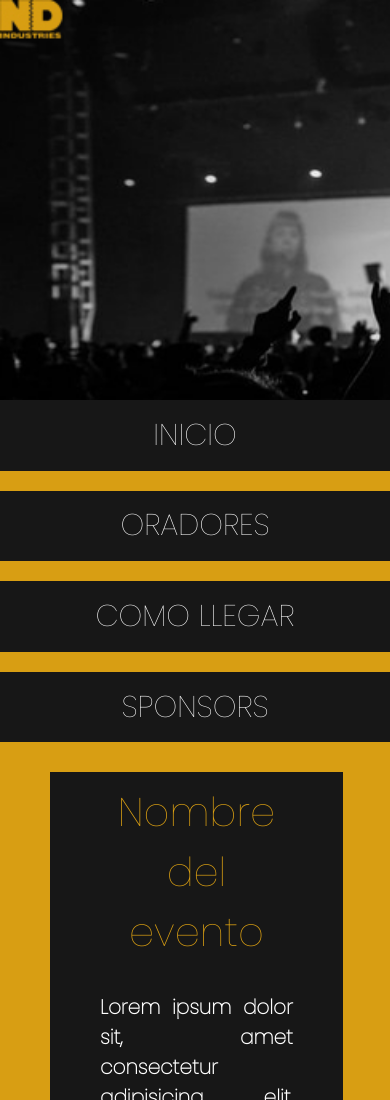
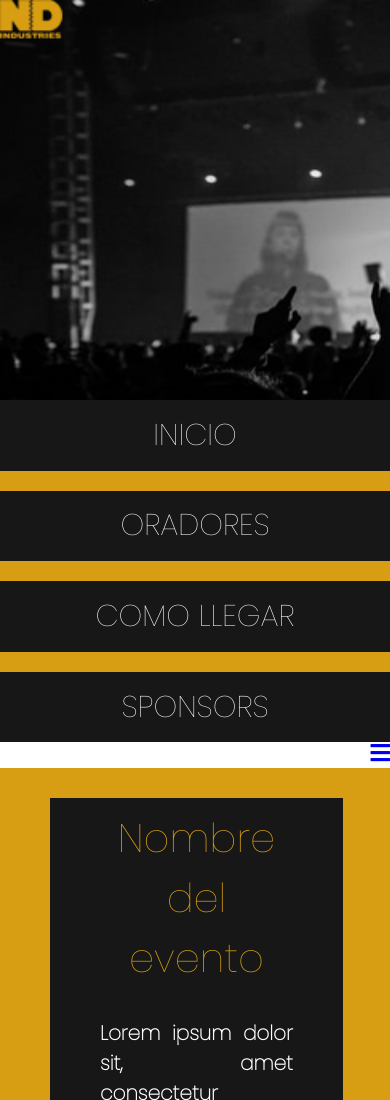
Before and after one commit to Nicolascoding27/Acamicafullstack, a plain HTML site: page LANDING PAGE FIRST DRAFT/index.html in a window 390 px wide. Shown: the top 1100 px of the page. Drawn offline with Linux system fonts and the light colour scheme.

Commit message:
hamburger menu added

```diff
--- a/LANDING PAGE FIRST DRAFT/index.html
+++ b/LANDING PAGE FIRST DRAFT/index.html
@@ -10,6 +10,8 @@
     <title>Landind page first draft</title>
     <!-- header outside body should I put it inside?
      -->
+     <link rel="stylesheet" href="https://use.fontawesome.com/releases/v5.6.3/css/all.css" integrity="sha384-UHRtZLI+pbxtHCWp1t77Bi1L4ZtiqrqD80Kn4Z8NTSRyMA2Fd33n5dQ8lWUE00s/" crossorigin="anonymous">
+
     <header>
     </header>
     <div class="wrapper">
@@ -20,6 +22,11 @@
             <li>Como llegar</li>
             <li>Sponsors</li>
         </ul>
+        <div class="hamburger">
+            <a href="javascript:void(0);" class="icon" onclick="myFunction()">
+                <i class="fa fa-bars"></i>
+            </a>
+        </div>
     </nav>
     <body>
     <main>
--- a/LANDING PAGE FIRST DRAFT/index.scss
+++ b/LANDING PAGE FIRST DRAFT/index.scss
@@ -7,6 +7,10 @@ html,body{
     padding: 0;
     font-family: 'Poppins', sans-serif;
     box-sizing: border-box;
+}
+.hamburger {
+  grid-column: 4;
+  justify-self: end;
 }
 .title{
   color:$primary-color;
@@ -21,11 +25,15 @@ html,body{
   display: grid;
   grid-gap:20px;
 }
+.fa-bars {
+  font-size: 1.4em;
+}
 .main-nav {
   ul{
     display: grid;
     grid-gap:20px;
     padding:0;
+    justify-items: center;
     list-style: none;
     grid-template-columns: 1fr 1fr 1fr 1fr;
     background:$secondary-color;
--- a/LANDING PAGE FIRST DRAFT/media.scss
+++ b/LANDING PAGE FIRST DRAFT/media.scss
@@ -5,6 +5,7 @@
         'right-container'
     }
     .main-nav ul{
+        // display:none;
         grid-template-columns: 1fr;
         background:$primary-color;
     }
```
Also changed, not shown: LANDING PAGE FIRST DRAFT/index.css, LANDING PAGE FIRST DRAFT/style.css, 2 other files.
